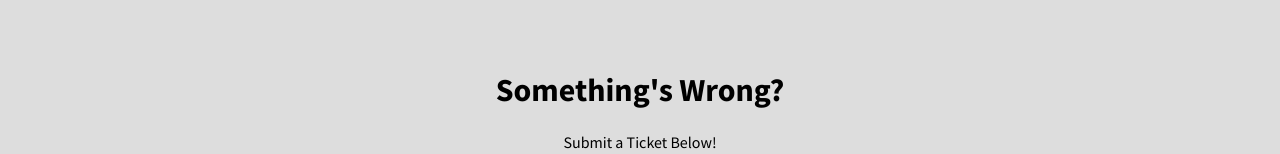
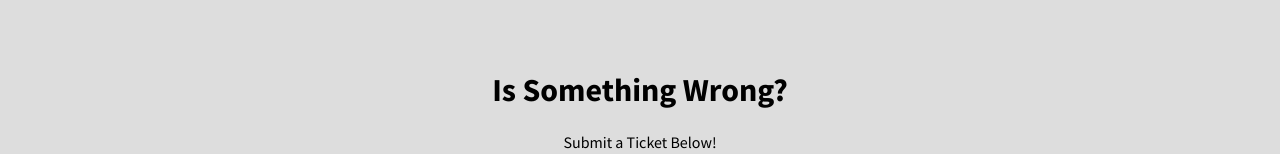
Before and after one commit to fl-sll/Caltrack, a plain HTML site: page index.html in a window 1280 px wide. Shown: the part 1708-1862 px from the top of the page. Drawn offline with Linux system fonts and the light colour scheme.

Commit message:
changed something wrong

```diff
--- a/index.html
+++ b/index.html
@@ -38,7 +38,7 @@
             </div>
         </div>
         <div class="feed">
-            <h1> Something's Wrong? </h1>
+            <h1> Is Something Wrong? </h1>
             <p>Submit a Ticket Below!<br> We would love to hear about your feedback!</p>
             <div class="buttons">
                 <a class="feedback" href="Contact.html"> Submit a Ticket </a>
```
